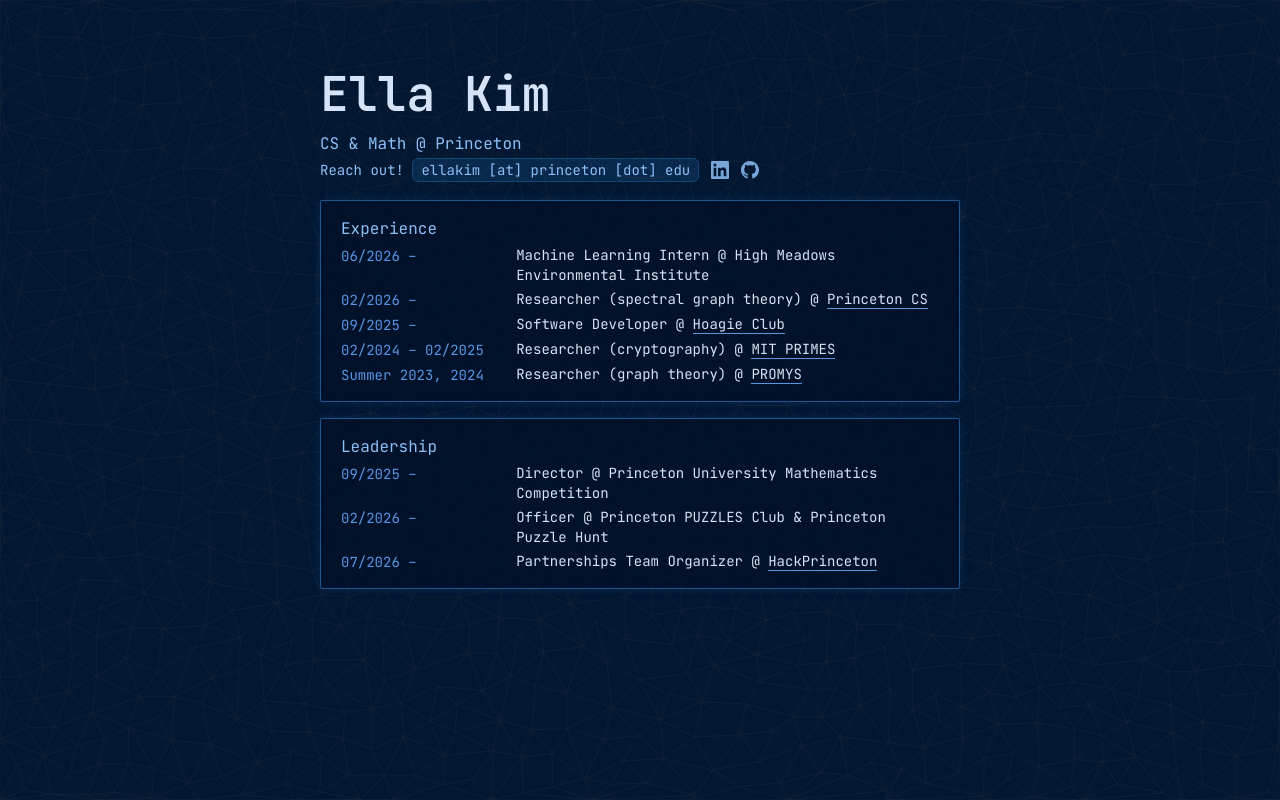
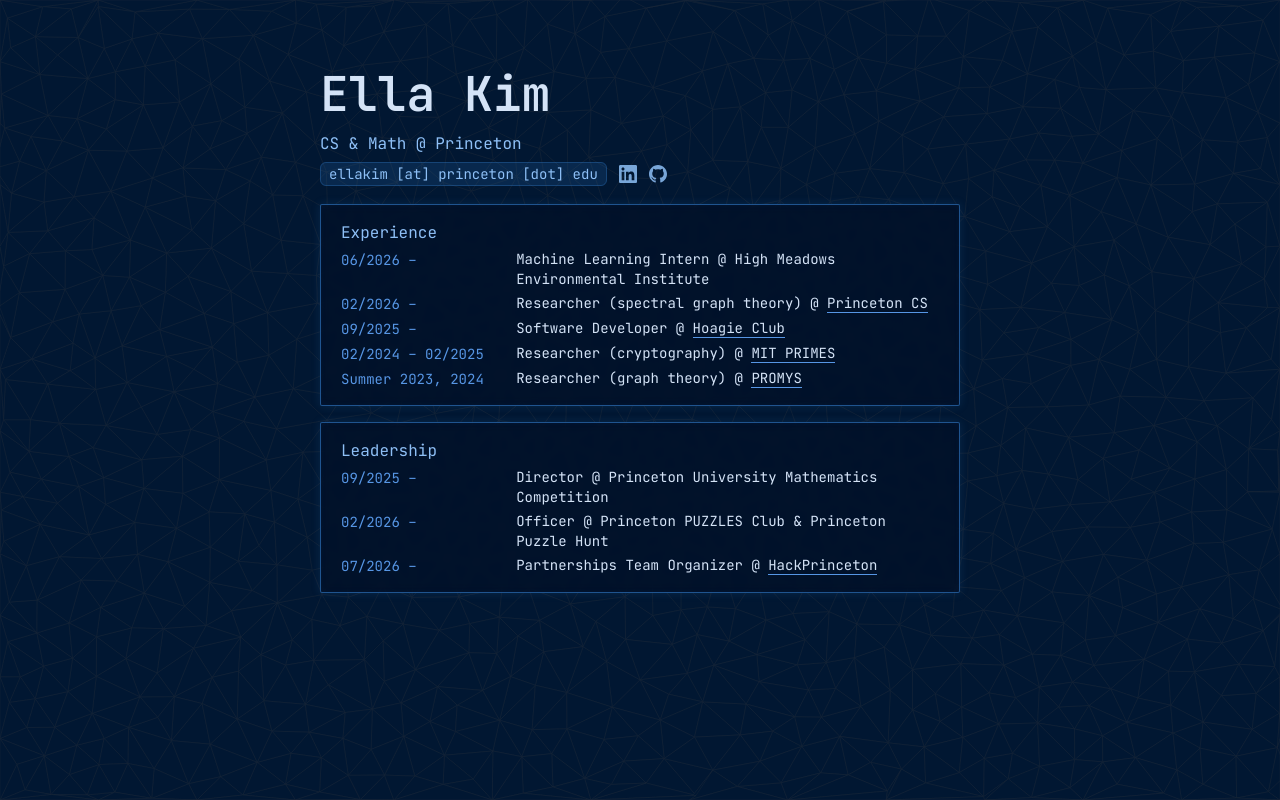
Before and after one commit to ellajkim/website, a React (Vite) app: page / in a window 1280 px wide. Built offline with nearby package versions, Linux system fonts and the light colour scheme.

Commit message:
edited spacing

```diff
--- a/src/App.tsx
+++ b/src/App.tsx
@@ -58,8 +58,8 @@
           Ella Kim
         </h1>
         <p className="text-base mt-2" style={{ ...monoFont, color: blue.title }}>CS & Math @ Princeton</p>
-        <div className="flex items-center gap-3 mt-1">
-          <p className="text-sm" style={{ ...monoFont, color: blue.title }}>Reach out! <span className="px-2 py-0.5 rounded-md select-all cursor-text" style={{ background: 'rgba(49, 120, 198, 0.18)', border: '1px solid rgba(49, 120, 198, 0.35)' }}>ellakim [at] princeton [dot] edu</span></p>
+        <div className="flex items-center gap-3 mt-2">
+          <p className="text-sm" style={{ ...monoFont, color: blue.title }}><span className="px-2 py-0.5 rounded-md select-all cursor-text" style={{ background: 'rgba(49, 120, 198, 0.18)', border: '1px solid rgba(49, 120, 198, 0.35)' }}>ellakim [at] princeton [dot] edu</span></p>
           <a href="https://www.linkedin.com/in/kim-ella/" target="_blank" rel="noreferrer" style={{ color: blue.title, opacity: 0.85, textDecoration: 'none' }} className="no-underline hover:opacity-100 transition-opacity flex-shrink-0">
             <svg xmlns="http://www.w3.org/2000/svg" width="18" height="18" viewBox="0 0 24 24" fill="currentColor">
               <path d="M20.447 20.452h-3.554v-5.569c0-1.328-.027-3.037-1.852-3.037-1.853 0-2.136 1.445-2.136 2.939v5.667H9.351V9h3.414v1.561h.046c.477-.9 1.637-1.85 3.37-1.85 3.601 0 4.267 2.37 4.267 5.455v6.286zM5.337 7.433c-1.144 0-2.063-.926-2.063-2.065 0-1.138.92-2.063 2.063-2.063 1.14 0 2.064.925 2.064 2.063 0 1.139-.925 2.065-2.064 2.065zm1.782 13.019H3.555V9h3.564v11.452zM22.225 0H1.771C.792 0 0 .774 0 1.729v20.542C0 23.227.792 24 1.771 24h20.451C23.2 24 24 23.227 24 22.271V1.729C24 .774 23.2 0 22.222 0h.003z"/>
```
